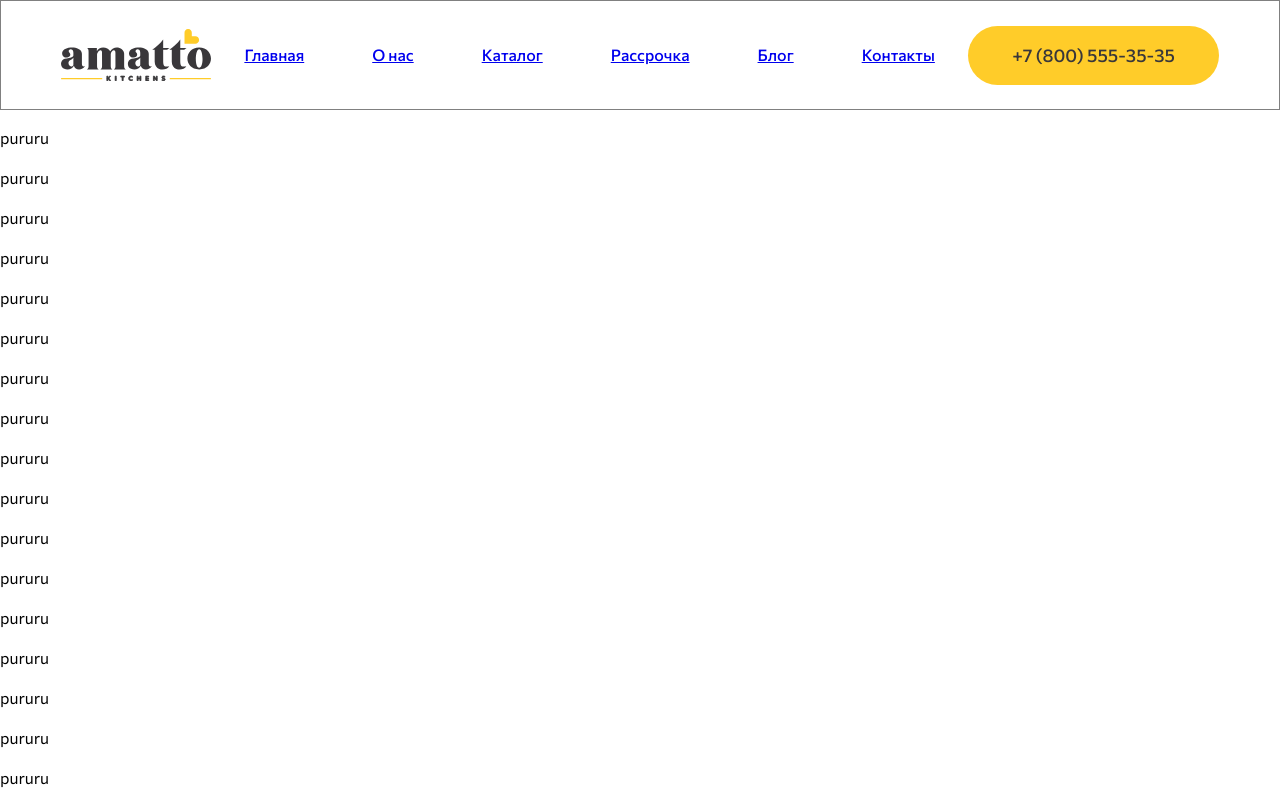
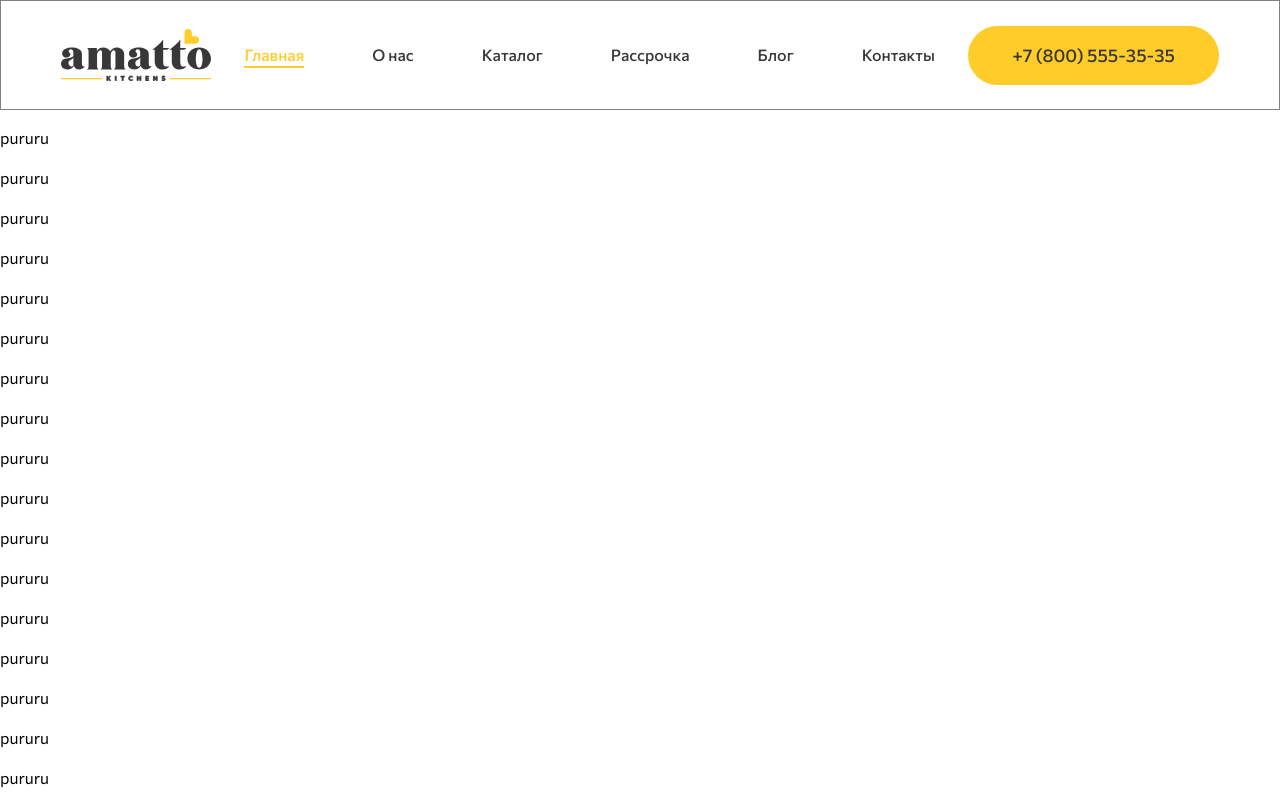
Before and after one commit to Anastasia2112/react-kitchen, a React (Vite) app: page / in a window 1280 px wide. Shown: the top 800 px of the page. Built offline with nearby package versions, Linux system fonts and the light colour scheme; a web font is replaced by a local one.

Commit message:
header active link styled

```diff
--- a/src/app/styles/_breakpoints.scss
+++ b/src/app/styles/_breakpoints.scss
@@ -2,5 +2,5 @@ $xs: 0;
 $sm: 576px;
 $md: 768px;
 $lg: 992px;
-$xl: 1200px;
+$xl: 1280px;
 $xxl: 1600px;
--- a/src/index.css
+++ b/src/index.css
@@ -27,3 +27,11 @@ li {
   margin: 0;
   padding: 0;
 }
+
+a, a:link, a:visited  {
+  text-decoration: none;
+}
+
+a:hover  {
+  text-decoration: none;
+}
--- a/src/widgets/header/ui/header.scss
+++ b/src/widgets/header/ui/header.scss
@@ -52,8 +52,15 @@
     text-align: left;
   }
 
-  &__nav-list-item {
+  &__nav-list-link {
     font-size: 16px;
+    color: inherit;
+    padding-bottom: 2px;
+  }
+
+  &__nav-active-link {
+    color: #FFCC29;
+    border-bottom: 2px solid #FFCC29;
   }
 
   &__cta {
@@ -79,7 +86,7 @@
     }
 
     &__logo {
-      width: 150px;
+      width: 130px;
       padding: 27px 0;
     }
 
@@ -104,16 +111,25 @@
     }
 
     &__cta {
-      font-size: 18px;
-      padding: 16px 44px;
+      font-size: 16px;
+      padding: 14px 32px;
     }
   }
 }
 
 @media (min-width: breakpoints.$xl) {
   .header {
+    &__logo {
+      width: 150px;
+    }
+
     &__nav-list {
       gap: 68px;
     }
+
+    &__cta {
+      font-size: 18px;
+      padding: 16px 44px;
+    }
   }
 }
--- a/src/widgets/header/ui/header.tsx
+++ b/src/widgets/header/ui/header.tsx
@@ -17,7 +17,7 @@ export const Header = () => {
       <NavLink
         to={item.link}
         className={({ isActive }) =>
-          clsx("header__nav-list-item", isActive && "header__nav-active-link")
+          clsx("header__nav-list-link", isActive && "header__nav-active-link")
         }
       >
         {item.title}
```
